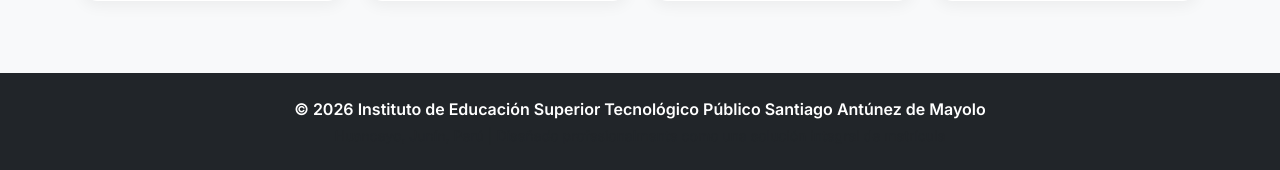
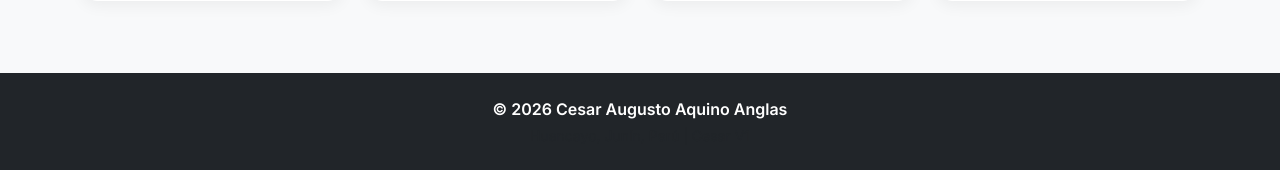
Before and after one commit to Ras3x/sistema_matricula_sam, a PHP site: page / in a window 1280 px wide. Shown: the part 1633-1803 px from the top of the page. Run offline with PHP 8.4, Linux system fonts and the light colour scheme; some libraries are stand-ins or nearby versions.

Commit message:
Sistema Matricula SAM

```diff
--- a/app/views/portal.php
+++ b/app/views/portal.php
@@ -189,8 +189,8 @@
     <!-- Footer -->
     <footer class="bg-dark text-white text-center py-4 mt-5">
         <div class="container">
-            <p class="mb-1 fw-semibold">&copy; 2026 Instituto de Educación Superior Tecnológico Público Santiago Antúnez de Mayolo</p>
-            <p class="text-muted small mb-0">Huancayo, Junín, Perú | Diseñado profesionalmente como una solución integral de matrícula</p>
+            <p class="mb-1 fw-semibold">&copy; 2026 Cesar Augusto Aquino Anglas</p>
+            <p class="text-muted small mb-0">Huancayo, Junín, Perú | Cesar V1</p>
         </div>
     </footer>
 
```
